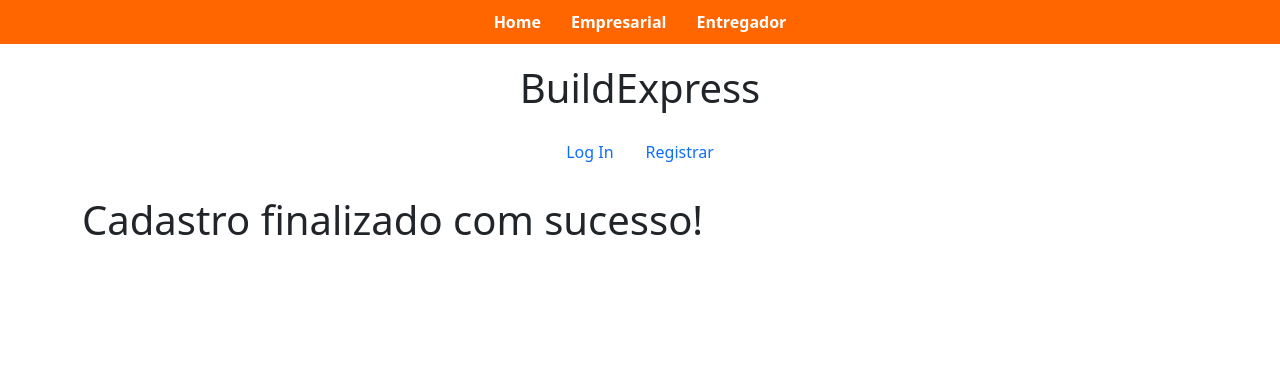
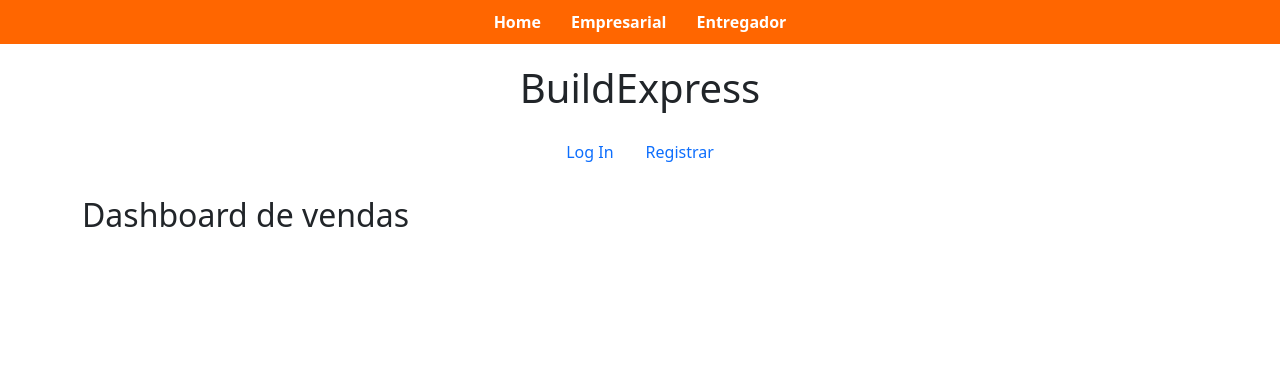
Before and after one commit to pedrovmcastro/BuildExpress, a Django app: page /empresarial/ in a window 1280 px wide. Shown: the top 372 px of the page. Run offline with Django 5.2, Linux system fonts and the light colour scheme.

Commit message:
atualizando template empresarial:index

```diff
--- a/empresarial/templates/empresarial/index.html
+++ b/empresarial/templates/empresarial/index.html
@@ -1,5 +1,7 @@
 {% extends "empresarial/layout.html" %}
 
+{% block title %}Dashboard{% endblock title %}
+
 {% block body %}
-    <h1>Cadastro finalizado com sucesso!</h1>
+    <h2>Dashboard de vendas</h2>
 {% endblock body %}
```
